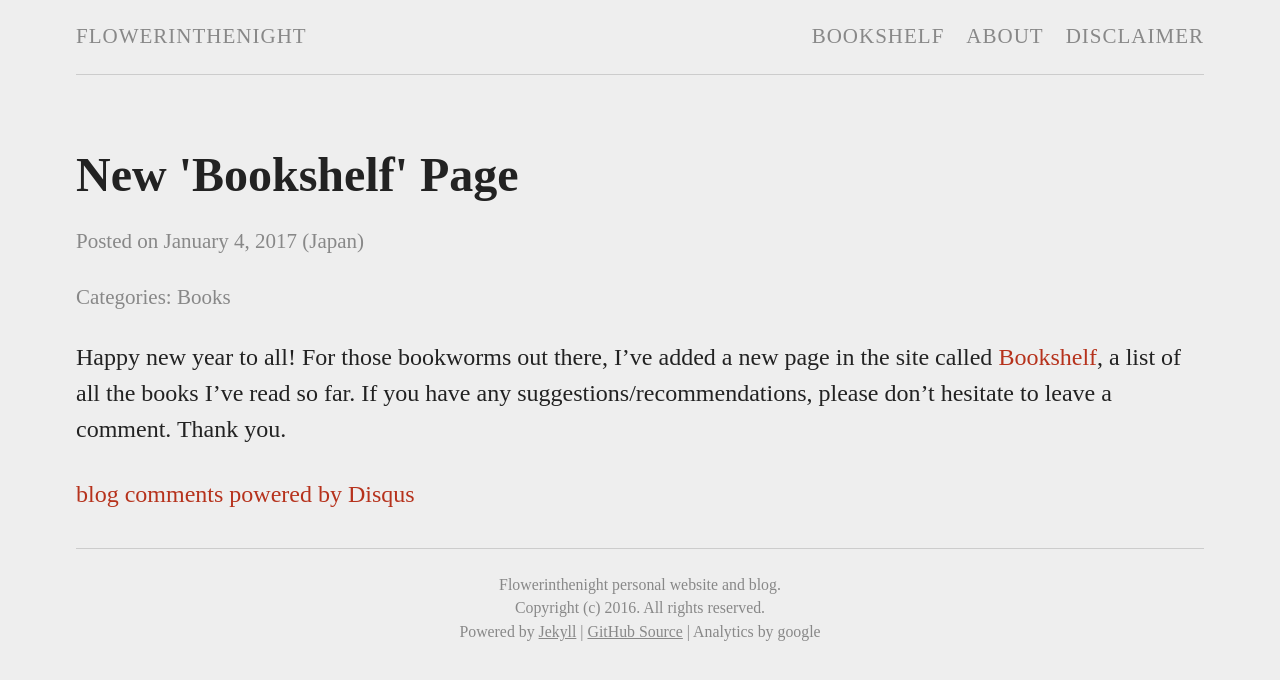
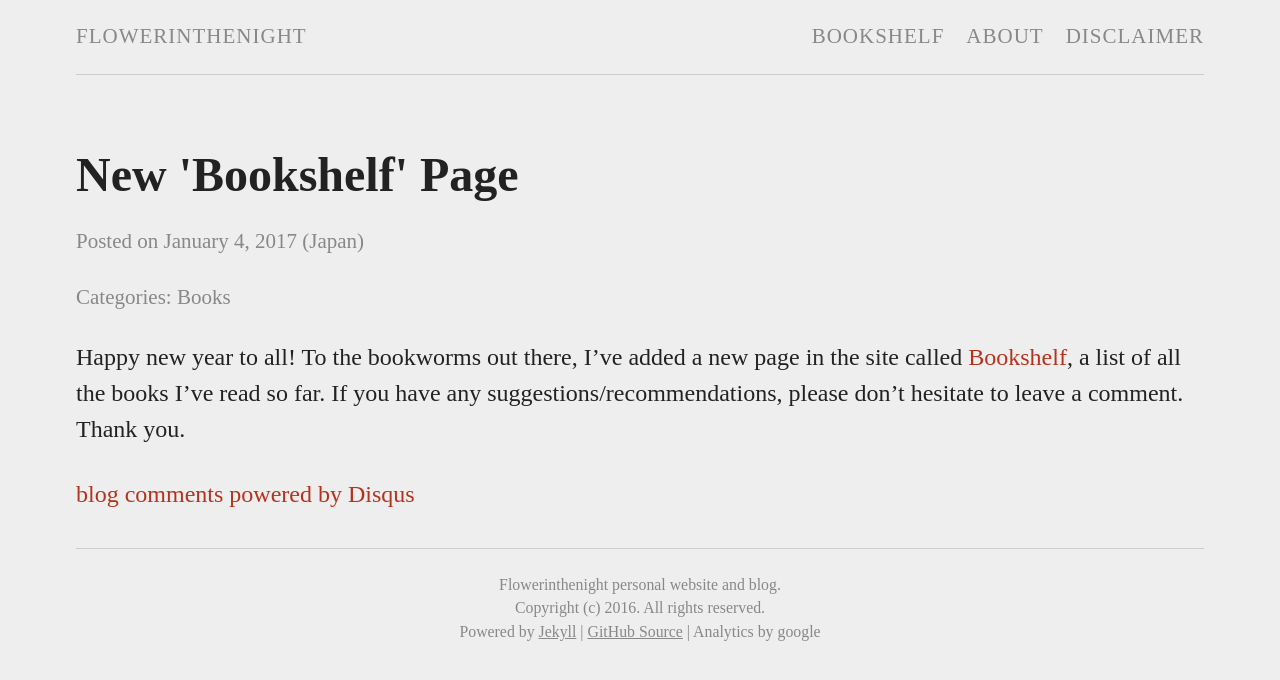
Before and after one commit to flowerinthenight/flowerinthenight.github.io, a Jekyll site: the page built from _posts/2017-01-04-bookshelf.md, in a window 1280 px wide. Shown: the top 680 px of the page. Built offline with Jekyll 4.4.1, drawn with Linux system fonts in a browser that asks for light colours; some web fonts are replaced; comment, search, counter and statistics services are not loaded.

Commit message:
Update 2017-01-04-bookshelf.md

```diff
--- a/_posts/2017-01-04-bookshelf.md
+++ b/_posts/2017-01-04-bookshelf.md
@@ -6,4 +6,4 @@ categories: ["Books"]
 comments: true
 ---
 
-Happy new year to all! For those bookworms out there, I've added a new page in the site called [Bookshelf](http://flowerinthenight.com/bookshelf/), a list of all the books I've read so far. If you have any suggestions/recommendations, please don't hesitate to leave a comment. Thank you.
+Happy new year to all! To the bookworms out there, I've added a new page in the site called [Bookshelf](http://flowerinthenight.com/bookshelf/), a list of all the books I've read so far. If you have any suggestions/recommendations, please don't hesitate to leave a comment. Thank you.
```
